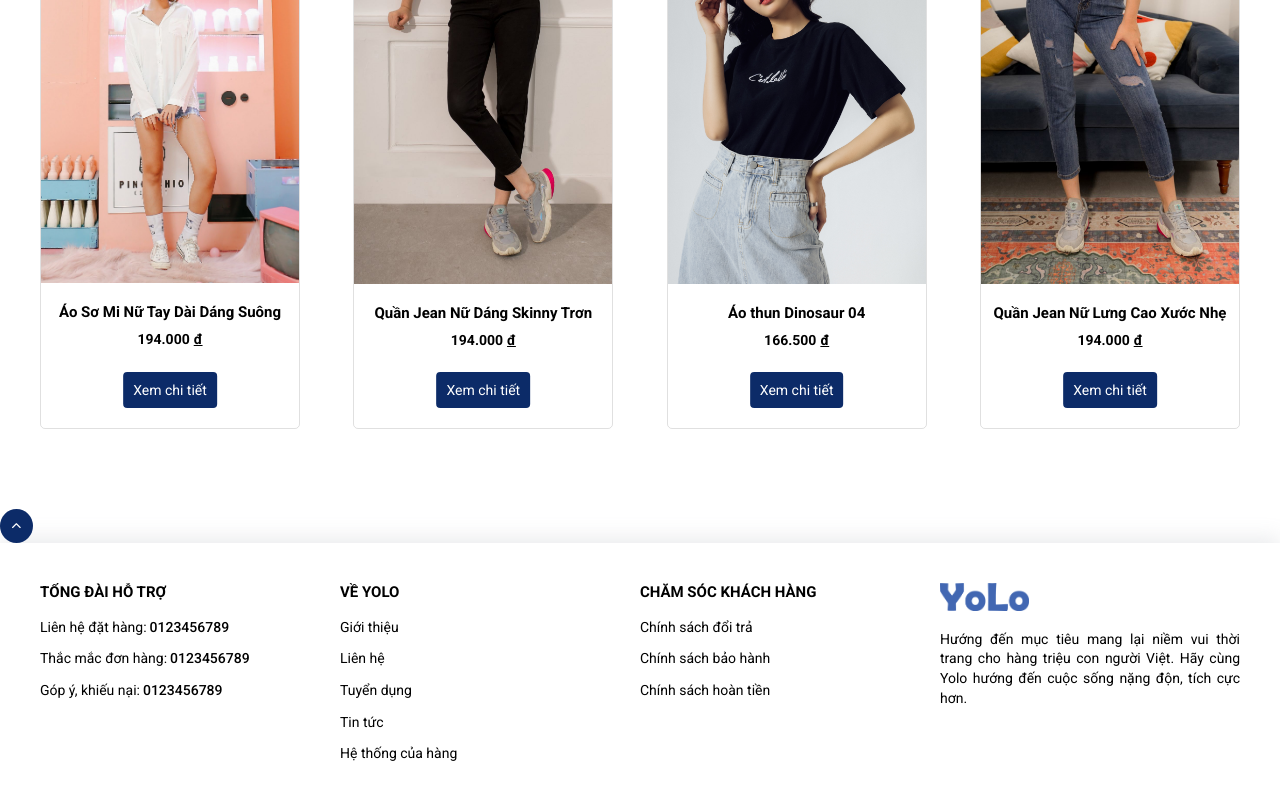
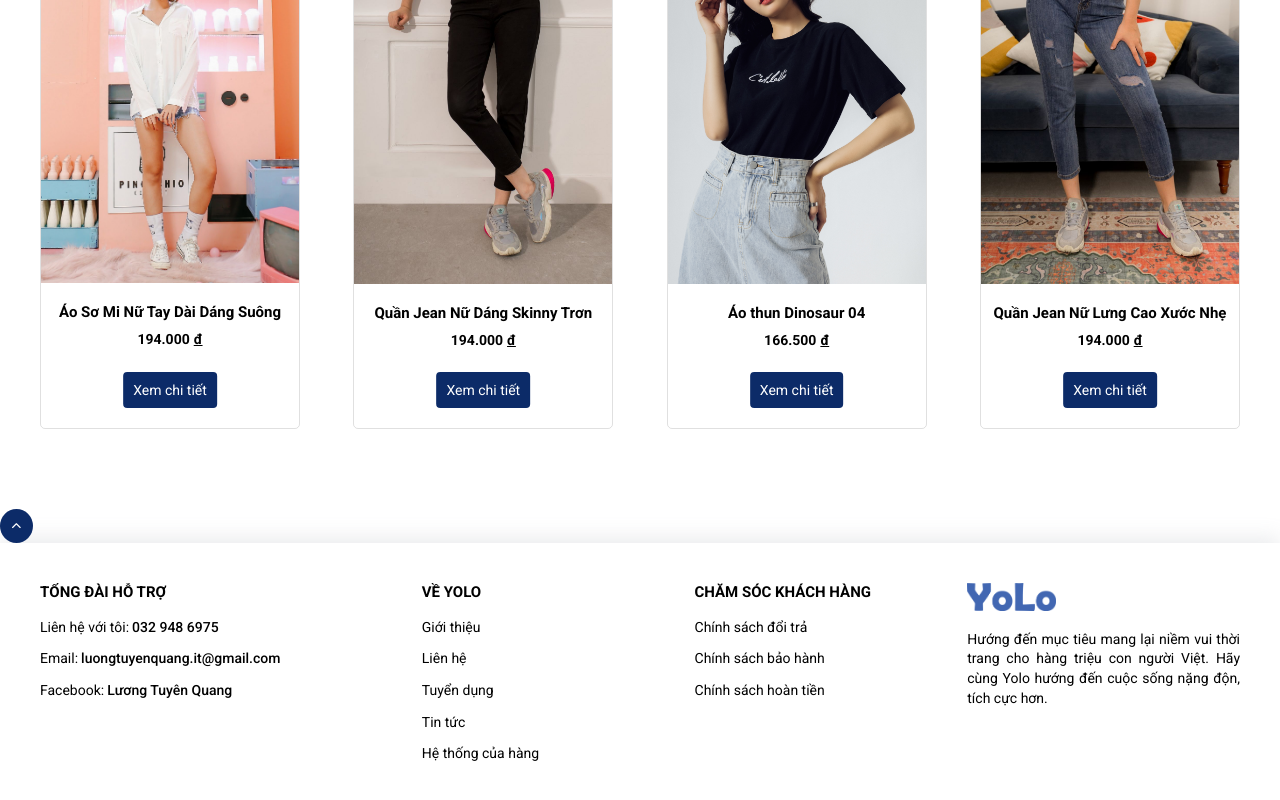
Before and after one commit to nguyenducde/shopping-authentic, a React (Create React App) app: page / in a window 1280 px wide. Shown: the part 4593-5393 px from the top of the page. Built offline with nearby package versions, Linux system fonts and the light colour scheme.

Commit message:
Contact with me

```diff
--- a/src/components/Footer.js
+++ b/src/components/Footer.js
@@ -6,11 +6,19 @@ export default function Footer(){
         <footer className='footer'>
             <div className='container'>
                 <div className='footer-group'>
-                    <div className='footer-group__item'>
+                    <div className='footer-group__item footer-group__item--large'>
                         <h3 className='footer-group__item-heading'>TỔNG ĐÀI HỖ TRỢ</h3>
-                        <p className='footer-group__item-content'>Liên hệ đặt hàng: <span>0123456789</span></p>
-                        <p className='footer-group__item-content'>Thắc mắc đơn hàng: <span>0123456789</span></p>
-                        <p className='footer-group__item-content'>Góp ý, khiếu nại: <span>0123456789</span></p>
+                        <p className='footer-group__item-content'>Liên hệ với tôi: <span>032 948 6975</span></p>
+                        <p className='footer-group__item-content'>Email: <span>luongtuyenquang.it@gmail.com</span></p>
+                        <p
+                            className='footer-group__item-content'
+                        >
+                            Facebook:
+                            <a href='https://www.facebook.com/fb.luongtuyenquang' rel="noreferrer" target='_blank'
+                            >
+                                Lương Tuyên Quang
+                            </a>
+                        </p>
                     </div>
                     <div className='footer-group__item'>
                         <h3 className='footer-group__item-heading'>VỀ YOLO</h3>
--- a/src/sass/_footer.scss
+++ b/src/sass/_footer.scss
@@ -27,7 +27,7 @@
                 line-height: 1.4;
                 text-align: justify;
 
-                & span {
+                & span, a{
                     color: black;
                     padding-left: 0.3rem;
                     font-weight: 500;
@@ -38,6 +38,10 @@
                         color: $main-color;
                     }
                 }
+            }
+
+            &--large {
+                width: 35%;
             }
         }
     }
```
